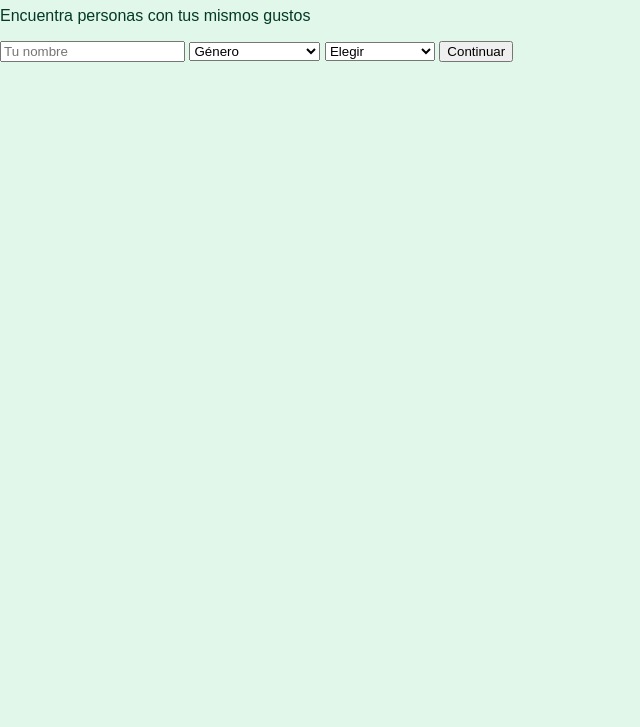
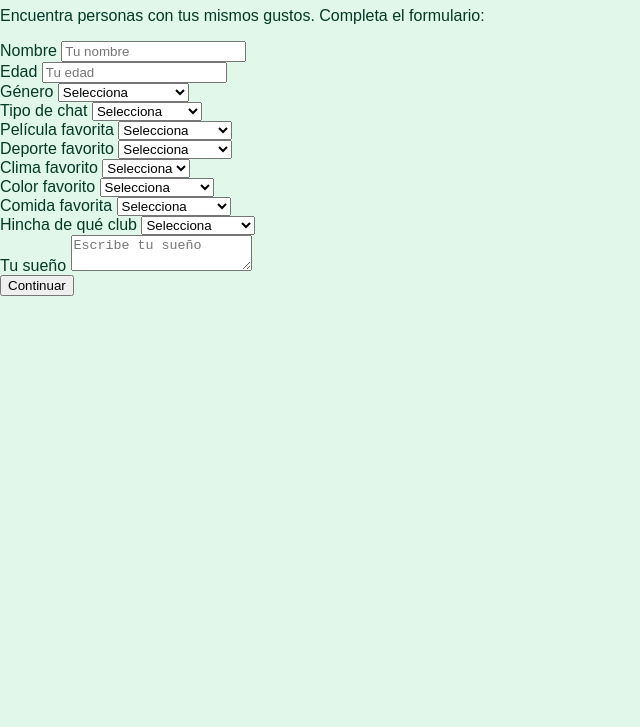
Before and after one commit to SqnJordan/popchat, a website: page public/index.html in a window 1280 px wide. Shown: the part 73-800 px from the top of the page, without its empty margins (0-640 px from the left). Drawn offline with Linux system fonts and the light colour scheme.

Commit message:
Update index.html

```diff
--- a/public/index.html
+++ b/public/index.html
@@ -2,41 +2,189 @@
 <html lang="es">
 <head>
 <meta charset="UTF-8">
-<title>PopChat</title>
+<title>PopChat - Encuentra gente</title>
 <link rel="stylesheet" href="style.css">
 </head>
 <body>
-<div class="container">
-<h1>PopChat</h1>
-<p>Encuentra personas con tus mismos gustos</p>
 
-<input type="text" id="nombre" placeholder="Tu nombre">
-<select id="genero">
-  <option value="">Género</option>
+<div class="form-container">
+  <h1>Bienvenido a PopChat</h1>
+  <p>Encuentra personas con tus mismos gustos. Completa el formulario:</p>
+
+  <form id="userForm">
+
+    <div class="form-group">
+      <label>Nombre</label>
+      <input type="text" id="nombre" placeholder="Tu nombre" required>
+    </div>
+
+    <div class="form-group">
+      <label>Edad</label>
+      <input type="number" id="edad" placeholder="Tu edad" required>
+    </div>
+
+    <div class="form-group">
+      <label>Género</label>
+      <select id="genero" required>
+        <option value="">Selecciona</option>
         <option>Hombre</option>
         <option>Mujer</option>
         <option>Prefiero no decirlo</option>
       </select>
-<select id="tipoChat">
-  <option value="">Elegir</option>
+    </div>
+
+    <div class="form-group">
+      <label>Tipo de chat</label>
+      <select id="tipoChat" required>
+        <option value="">Selecciona</option>
         <option value="chat">Solo chat</option>
         <option value="video">Chat + cámara</option>
       </select>
+    </div>
 
-<button onclick="proseguir()">Continuar</button>
+    <div class="form-group">
+      <label>Película favorita</label>
+      <select id="peliculaSelect">
+        <option value="">Selecciona</option>
+        <option>Avengers</option>
+        <option>Harry Potter</option>
+        <option>Batman</option>
+        <option>No tengo</option>
+        <option value="manual">Escribir manual</option>
+      </select>
+      <input type="text" id="peliculaManual" placeholder="Escribe tu película" style="display:none;">
+    </div>
+
+    <div class="form-group">
+      <label>Deporte favorito</label>
+      <select id="deporteSelect">
+        <option value="">Selecciona</option>
+        <option>Fútbol</option>
+        <option>Basket</option>
+        <option>Tennis</option>
+        <option>Gym</option>
+        <option>No tengo</option>
+        <option value="manual">Escribir manual</option>
+      </select>
+      <input type="text" id="deporteManual" placeholder="Escribe tu deporte" style="display:none;">
+    </div>
+
+    <div class="form-group">
+      <label>Clima favorito</label>
+      <select id="clima" required>
+        <option value="">Selecciona</option>
+        <option>Frío</option>
+        <option>Calor</option>
+        <option>Lluvia</option>
+        <option>Nublado</option>
+        <option>Ninguno</option>
+      </select>
+    </div>
+
+    <div class="form-group">
+      <label>Color favorito</label>
+      <select id="colorSelect">
+        <option value="">Selecciona</option>
+        <option>Verde</option>
+        <option>Azul</option>
+        <option>Rojo</option>
+        <option>Amarillo</option>
+        <option value="manual">Escribir manual</option>
+      </select>
+      <input type="text" id="colorManual" placeholder="Escribe tu color" style="display:none;">
+    </div>
+
+    <div class="form-group">
+      <label>Comida favorita</label>
+      <select id="comidaSelect">
+        <option value="">Selecciona</option>
+        <option>Pizza</option>
+        <option>Hamburguesa</option>
+        <option>Sushi</option>
+        <option>Pasta</option>
+        <option value="manual">Escribir manual</option>
+      </select>
+      <input type="text" id="comidaManual" placeholder="Escribe tu comida" style="display:none;">
+    </div>
+
+    <div class="form-group">
+      <label>Hincha de qué club</label>
+      <select id="clubSelect">
+        <option value="">Selecciona</option>
+        <option>Boca Juniors</option>
+        <option>River Plate</option>
+        <option>Real Madrid</option>
+        <option>Barcelona</option>
+        <option value="manual">Escribir manual</option>
+      </select>
+      <input type="text" id="clubManual" placeholder="Escribe tu club" style="display:none;">
+    </div>
+
+    <div class="form-group">
+      <label>Tu sueño</label>
+      <textarea id="sueno" placeholder="Escribe tu sueño"></textarea>
+    </div>
+
+    <button type="button" onclick="proseguir()">Continuar</button>
+  </form>
 </div>
 
 <script>
 function proseguir(){
   const nombre = document.getElementById("nombre").value;
+  const edad = document.getElementById("edad").value;
   const genero = document.getElementById("genero").value;
   const tipo = document.getElementById("tipoChat").value;
-  if(!nombre || !genero || !tipo){ alert("Completa todo"); return; }
+
+  const pelSelect = document.getElementById("peliculaSelect");
+  let pelicula = pelSelect.value;
+  if(pelicula === "manual") pelicula = document.getElementById("peliculaManual").value || "No tengo";
+
+  const depSelect = document.getElementById("deporteSelect");
+  let deporte = depSelect.value;
+  if(deporte === "manual") deporte = document.getElementById("deporteManual").value || "Ninguno";
+
+  const colorSelect = document.getElementById("colorSelect");
+  let color = colorSelect.value;
+  if(color === "manual") color = document.getElementById("colorManual").value || "Ninguno";
+
+  const comidaSelect = document.getElementById("comidaSelect");
+  let comida = comidaSelect.value;
+  if(comida === "manual") comida = document.getElementById("comidaManual").value || "Ninguna";
+
+  const clubSelect = document.getElementById("clubSelect");
+  let club = clubSelect.value;
+  if(club === "manual") club = document.getElementById("clubManual").value || "Ninguno";
+
+  const clima = document.getElementById("clima").value;
+  const sueno = document.getElementById("sueno").value;
+
+  if(!nombre || !edad || !genero || !tipo) { alert("Completa los campos obligatorios"); return; }
+
   localStorage.setItem("nombre", nombre);
+  localStorage.setItem("edad", edad);
   localStorage.setItem("genero", genero);
   localStorage.setItem("tipo", tipo);
-  window.location="chat.html";
+  localStorage.setItem("pelicula", pelicula);
+  localStorage.setItem("deporte", deporte);
+  localStorage.setItem("clima", clima);
+  localStorage.setItem("color", color);
+  localStorage.setItem("comida", comida);
+  localStorage.setItem("club", club);
+  localStorage.setItem("sueno", sueno);
+
+  if(tipo==="chat") window.location="chat.html";
+  else window.location="video.html";
 }
+
+['pelicula','deporte','color','comida','club'].forEach(id=>{
+  const select = document.getElementById(id+'Select');
+  const manual = document.getElementById(id+'Manual');
+  select.addEventListener('change', ()=>{
+    manual.style.display = (select.value==="manual") ? "block" : "none";
+  });
+});
 </script>
+
 </body>
 </html>
```
Lines whose indentation alone changed are shown as unchanged.
